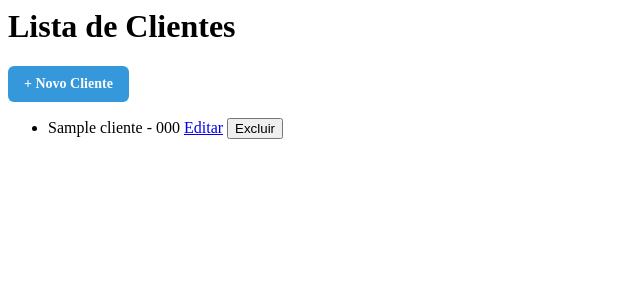
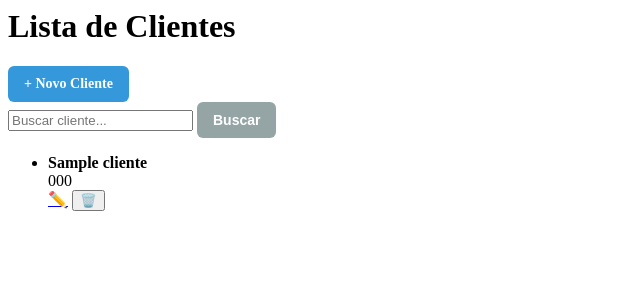
Before and after one commit to nasu-dev/sistema-gestao-servicos, a Django app: page / in a window 1280 px wide. Shown: the top 300 px of the page, without its empty margins (0-640 px from the left). Run offline with Django 5.2, Linux system fonts and the light colour scheme; tables that the repository leaves empty hold one stand-in row (values such as "Sample post").

Commit message:
feat: adiciona busca e atualiza acoes em listagem com icone

```diff
--- a/clientes/templates/clientes/listar.html
+++ b/clientes/templates/clientes/listar.html
@@ -1,7 +1,7 @@
 <h1>Lista de Clientes</h1>
 
 {% load static %}
-    <link rel="stylesheet" href="{% static 'clientes/style.css' %}">
+<link rel="stylesheet" href="{% static 'clientes/style.css' %}">
 
 {% if messages %}
     {% for message in messages %}
@@ -11,19 +11,35 @@
     {% endfor %}
 {% endif %}
 
-<div>
+<div class="topo-lista">
     <a href="{% url 'cadastrar' %}" class="btn btn-primary">+ Novo Cliente</a>
+
+    <form method="GET" class="form-busca">
+        <input type="text" name="busca" placeholder="Buscar cliente..." value="{{ busca }}">
+
+        <button type="submit" class="btn btn-secondary">Buscar</button>
+    </form>
 </div>
-<ul>
+
+<ul class="lista-clientes">
     {% for cliente in clientes %}
-        <li>{{ cliente.nome }} - {{cliente.telefone }}
-            <a href="{% url 'editar_cliente' cliente.id %}">Editar</a>
-            <form method="POST" action="{% url 'excluir_cliente' cliente.id %}" style="display:inline;">
+        <li class="item-cliente">
+            <div>
+                <strong>{{ cliente.nome }}</strong><br>
+                {{cliente.telefone }}
+            </div>
+            <div class="acoes">
+                <a href="{% url 'editar_cliente' cliente.id %}">✏️</a>
+
+                <form method="POST" action="{% url 'excluir_cliente' cliente.id %}" style="display:inline;">
                 {% csrf_token %}
-                <button type="submit" onclick="return confirm('Tem certeza que deseja excluir?')">
-                    Excluir
-                </button>
-            </form>
+                    <button type="submit" onclick="return confirm('Tem certeza que deseja excluir?')">
+                        🗑️
+                    </button>
+                </form>
+            </div>
         </li>
+    {% empty %}
+        <li>Nenhum cliente encontrado</li>
     {% endfor %}
 </ul>
--- a/clientes/views.py
+++ b/clientes/views.py
@@ -5,8 +5,13 @@ from django.contrib import messages
 from django.views.decorators.http import require_POST
 
 def listar_clientes(request):
+    busca = request.GET.get('busca', '')
+
     clientes = Cliente.objects.all()
-    return render(request, 'clientes/listar.html', {'clientes': clientes})
+
+    if busca:
+        clientes = clientes.filter(nome__icontains=busca)
+    return render(request, 'clientes/listar.html', {'clientes': clientes, 'busca': busca})
 
 
 def cadastrar_cliente(request):
```
